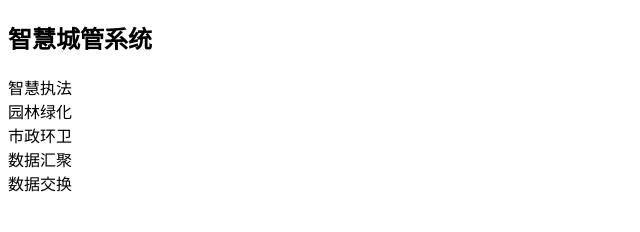
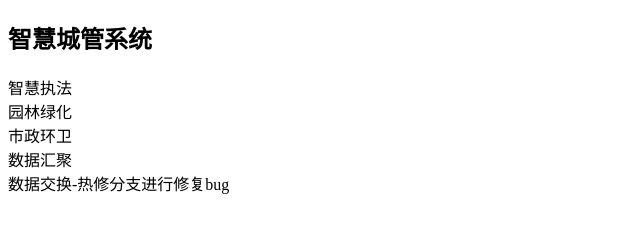
Before and after one commit to kraws1/git_demo3, a plain HTML site: page index.html in a window 1280 px wide. Shown: the whole page, without its empty margins (0-640 px from the left). Drawn offline with Linux system fonts and the light colour scheme.

Commit message:
热修分支修复了数据汇聚功能

```diff
--- a/index.html
+++ b/index.html
@@ -14,6 +14,6 @@
 <div>园林绿化</div>
 <div>市政环卫</div>
 <div>数据汇聚</div>
-<div>数据交换</div>
+<div>数据交换-热修分支进行修复bug</div>
 </body>
 </html>
```
